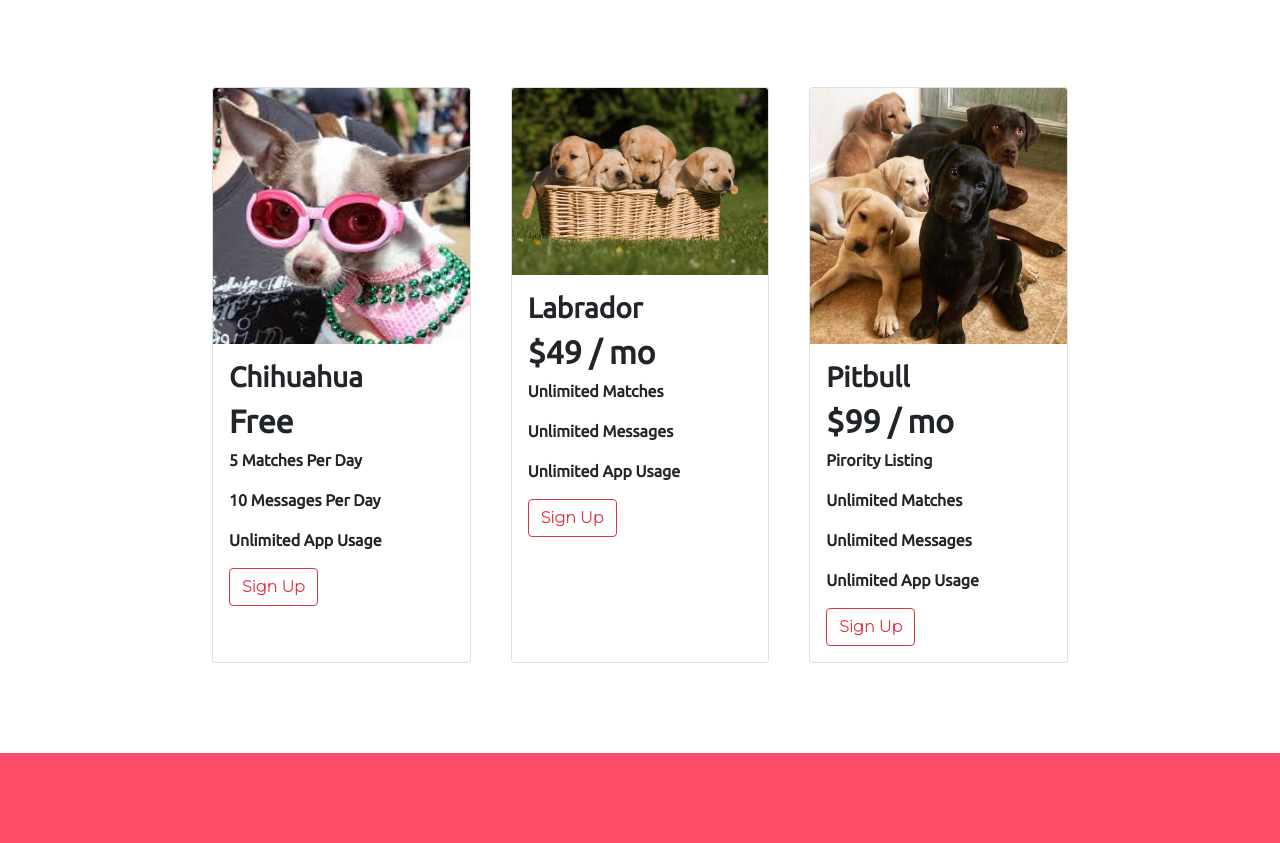
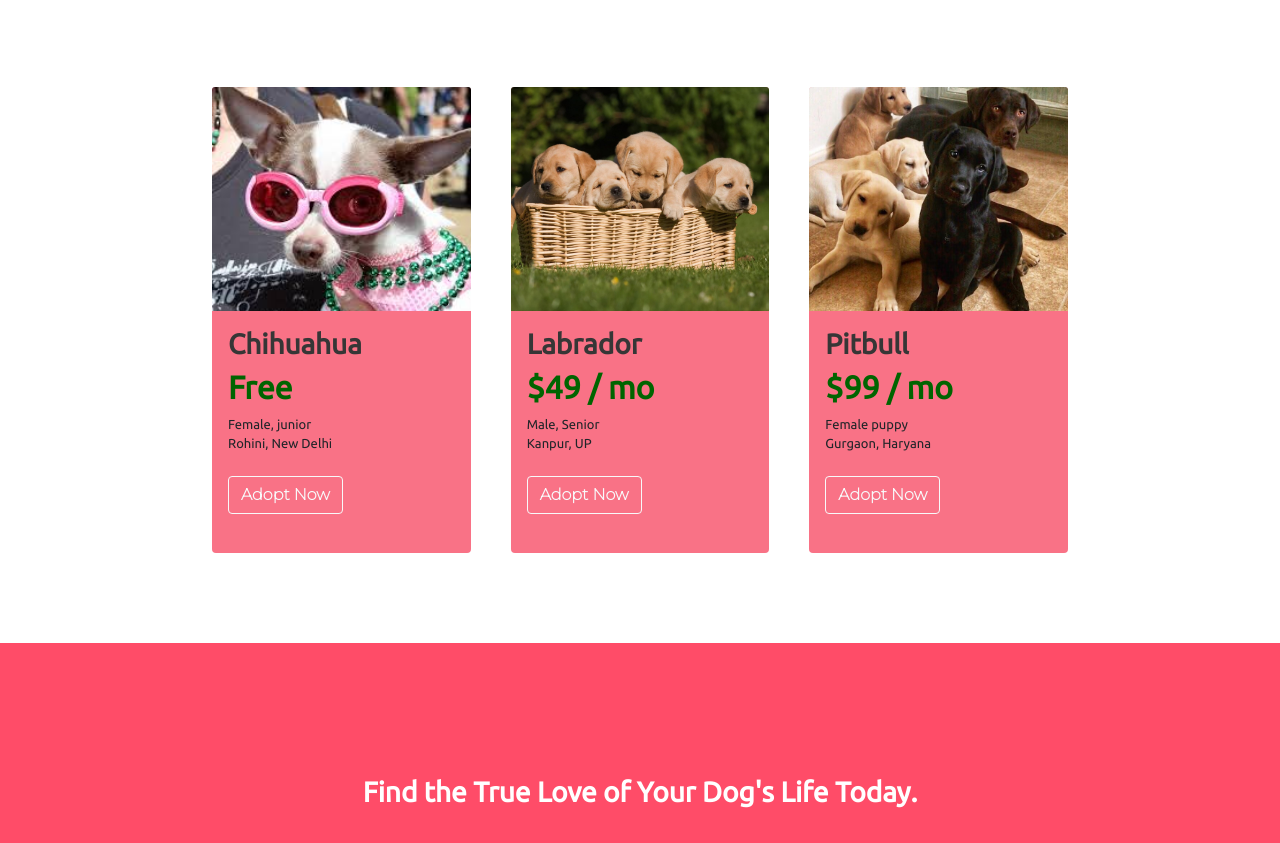
Before and after one commit to marshadkhn/TinDog, a website: page index.html in a window 1280 px wide. Shown: the part 1756-2599 px from the top of the page. Drawn offline with nearby package versions, Linux system fonts and the light colour scheme.

Commit message:
UI of Adoption Page Updated

```diff
--- a/css/styles.css
+++ b/css/styles.css
@@ -144,12 +144,40 @@ color: red;
     margin: 7% 15%;
 }
 .card-deck .card-img-top {
-    height:auto;
     max-width:100%;
 }
+
+/* UI of card body START */
 .card{
+    width: 20rem;
     margin: 0 20px;
+    background-color: #f97286;
+    border: #fff;
 }
+.card .pet-image{
+    height: 14rem;
+
+}
+.card img{
+    height: 100%;
+    object-fit: cover;
+}
+.card-img-top{
+    height: auto;
+}
+.card-body h3{
+    color: rgb(54, 54, 54);
+}
+.card-body h2{
+    color: rgb(0, 100, 0);
+}
+.card-body p{
+    margin: 0;
+    font-weight: normal;
+    font-size: 13px;
+    font-family: 'Ubuntu';
+}
+/* UI of card body END */
 .center{
     text-align: center;
     margin-top: 2%;
@@ -160,6 +188,7 @@ color: red;
 }
 #dan{
     font-weight: bold;
+    margin: 10% 0;
 }
 
 #cta{
--- a/index.html
+++ b/index.html
@@ -145,39 +145,47 @@
     <div class="card-deck">
 
       <div class="card" style="width: 18rem;">
-        <img src="./images/Chihuahua.jpeg" class="card-img-top" alt="...">
+        <div class="pet-image">
+          <img src="./images/Chihuahua.jpeg" class="card-img-top" alt="...">
+        </div>
+
         <div class="card-body">
           <h3>Chihuahua</h3>
           <h2>Free</h2>
-          <p>5 Matches Per Day</p>
-          <p>10 Messages Per Day</p>
-          <p>Unlimited App Usage</p>
-          <button type="button" class="btn btn-outline-danger" id="dan">Sign Up</button>
+          <p>Female, junior</p>
+          <p>Rohini, New Delhi</p>
+          <!-- <p>Unlimited App Usage</p> -->
+          <button type="button" class="btn btn-outline-light" id="dan">Adopt Now</button>
         </div>
       </div>
 
       <div class="card" style="width: 18rem;">
-        <img src="./images/Labrador.jpg" class="card-img-top" alt="...">
+        <div class="pet-image">
+          <img src="./images/Labrador.jpg" class="card-img-top" alt="...">
+        </div>
+
         <div class="card-body">
           <h3>Labrador</h3>
           <h2>$49 / mo</h2>
-          <p>Unlimited Matches</p>
-          <p>Unlimited Messages</p>
-          <p>Unlimited App Usage</p>
-          <button type="button" class="btn btn-outline-danger" id="dan">Sign Up</button>
+          <p>Male, Senior</p>
+          <p>Kanpur, UP</p>
+          <!-- <p>Unlimited App Usage</p> -->
+          <button type="button" class="btn btn-outline-light" id="dan">Adopt Now</button>
         </div>
       </div>
 
       <div class="card" style="width: 18rem;">
-        <img src="./images/Labrador2.jpg" class="card-img-top" alt="...">
+        <div class="pet-image">
+          <img src="./images/Labrador2.jpg" class="card-img-top" alt="...">
+        </div>
         <div class="card-body">
           <h3>Pitbull</h3>
           <h2>$99 / mo</h2>
-          <p>Pirority Listing</p>
-          <p>Unlimited Matches</p>
-          <p>Unlimited Messages</p>
-          <p>Unlimited App Usage</p>
-          <button type="button" class="btn btn-outline-danger" id="dan">Sign Up</button>
+          <p>Female puppy</p>
+          <p>Gurgaon, Haryana</p>
+          <!-- <p>Unlimited Messages</p>
+          <p>Unlimited App Usage</p> -->
+          <button type="button" class="btn btn-outline-light" id="dan">Adopt Now</button>
         </div>
       </div>
     </div>
```
